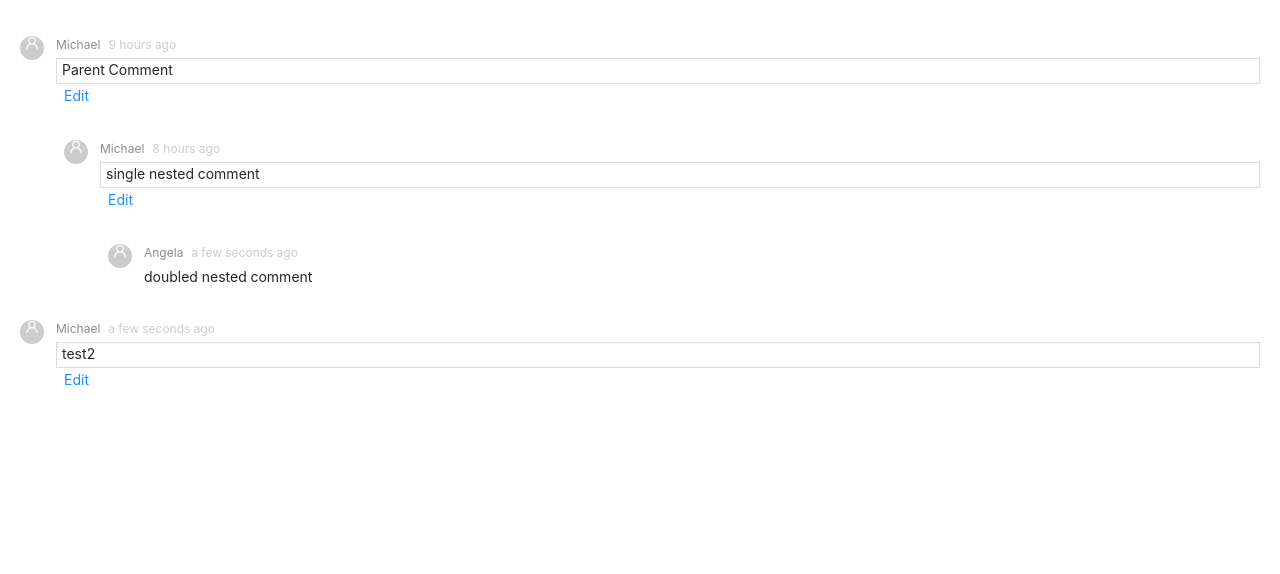
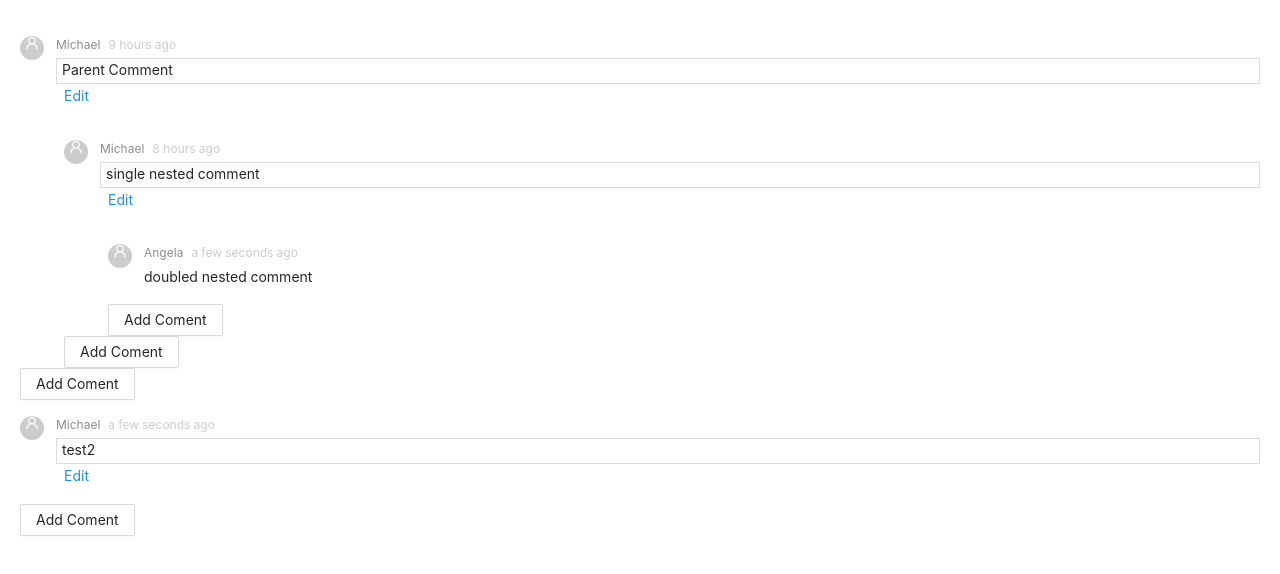
Before and after one commit to thunderperfect/react-ts-w4kqf6, a React (Create React App) app: page / in a window 1280 px wide. Shown: the top 574 px of the page. Built offline with nearby package versions, Linux system fonts and the light colour scheme.

Commit message:
1 file modified

```diff
--- a/App.tsx
+++ b/App.tsx
@@ -4,7 +4,7 @@ import dayjs from 'dayjs';
 import Editor from './CommentEditor';
 import relativeTime from 'dayjs/plugin/relativeTime';
 import { UserOutlined } from '@ant-design/icons';
-import { Input, Avatar, Comment, Tooltip } from 'antd';
+import { Input, Avatar, Comment, Tooltip, Button } from 'antd';
 
 const { TextArea } = Input;
 
@@ -119,6 +119,7 @@ export default function App() {
   const GetComments = (item: any) => {
     if (!item) return <React.Fragment />;
     return (
+      <React.Fragment>
         <Comment
           key={item.id}
           avatar={<Avatar size="small" icon={<UserOutlined />} />}
@@ -136,13 +137,17 @@ export default function App() {
             )
           }
           author={item.author}
-        children={(item.children || []).map((child: any) => GetComments(child))}
+          children={(item.children || []).map((child: any) =>
+            GetComments(child)
+          )}
           datetime={
             <Tooltip title={item.datetime}>
               <span>{dayjs().to(dayjs(item.datetime))}</span>
             </Tooltip>
           }
         />
+        <Button>Add Coment</Button>
+      </React.Fragment>
     );
   };
 
```
Lines whose indentation alone changed are shown as unchanged.
